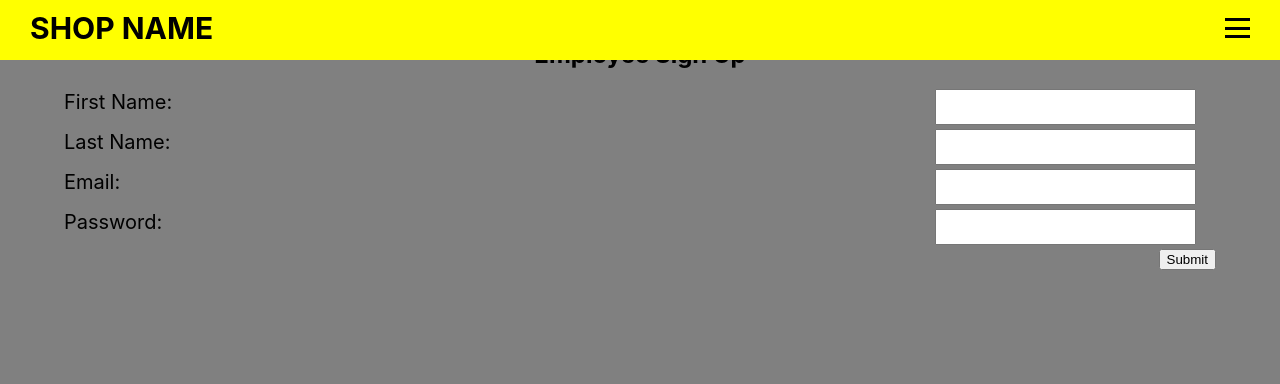
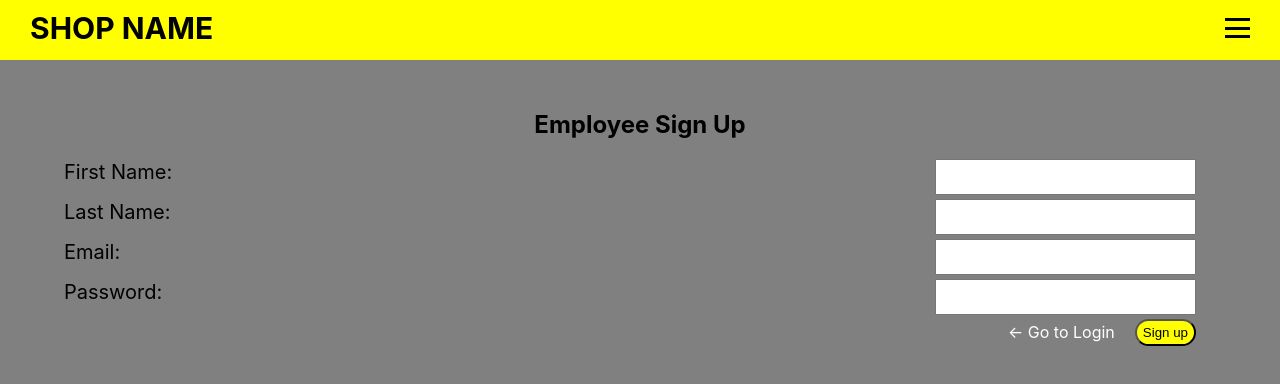
Before and after one commit to jsncorn/work-order, a React (Create React App) app in the folder client/: page /signup in a window 1280 px wide. Shown: the top 384 px of the page. Built offline with nearby package versions, Linux system fonts and the light colour scheme.

Commit message:
added styling

```diff
--- a/client/src/pages/Signup/Signup.jsx
+++ b/client/src/pages/Signup/Signup.jsx
@@ -34,7 +34,8 @@ export default function Signup(props) {
   }
 
   return (
-    <div>
+    <div className='acctWrap'>
+    <div className='signUpWrapper'>
     <h2>Employee Sign Up</h2>
     <form onSubmit={handleFormSubmit}>
     <div className="formElement">
@@ -74,11 +75,11 @@ export default function Signup(props) {
           />
         </div>
         <div className="formButton">
-          <button type="submit">Submit</button>
+          <Link className='link' to="/login">← Go to Login</Link>
+          <button type="submit">Sign up</button>
         </div>
       </form>
-
-
+    </div>
     </div>
   )
 }
--- a/client/src/pages/Signup/Signup.scss
+++ b/client/src/pages/Signup/Signup.scss
@@ -9,4 +9,24 @@
     display: flex;
     flex-direction: row ;
     justify-content: flex-end;
+    margin-right: 20px;
+    align-items: center;
+>button {
+    color: black;
+    background-color: yellow;
+    outline: none;
+    border-radius: 20px;
+    padding: 4px 6px;
 }
+}
+
+.signUpWrapper {
+    position: relative;
+    top: 70px;
+}
+
+.formButton>.link{
+    padding-right: 20px;
+    color: white;
+    text-decoration: none;
+}
```
Also changed, not shown: 1 other file (tests, documents, lock files or other folders).
